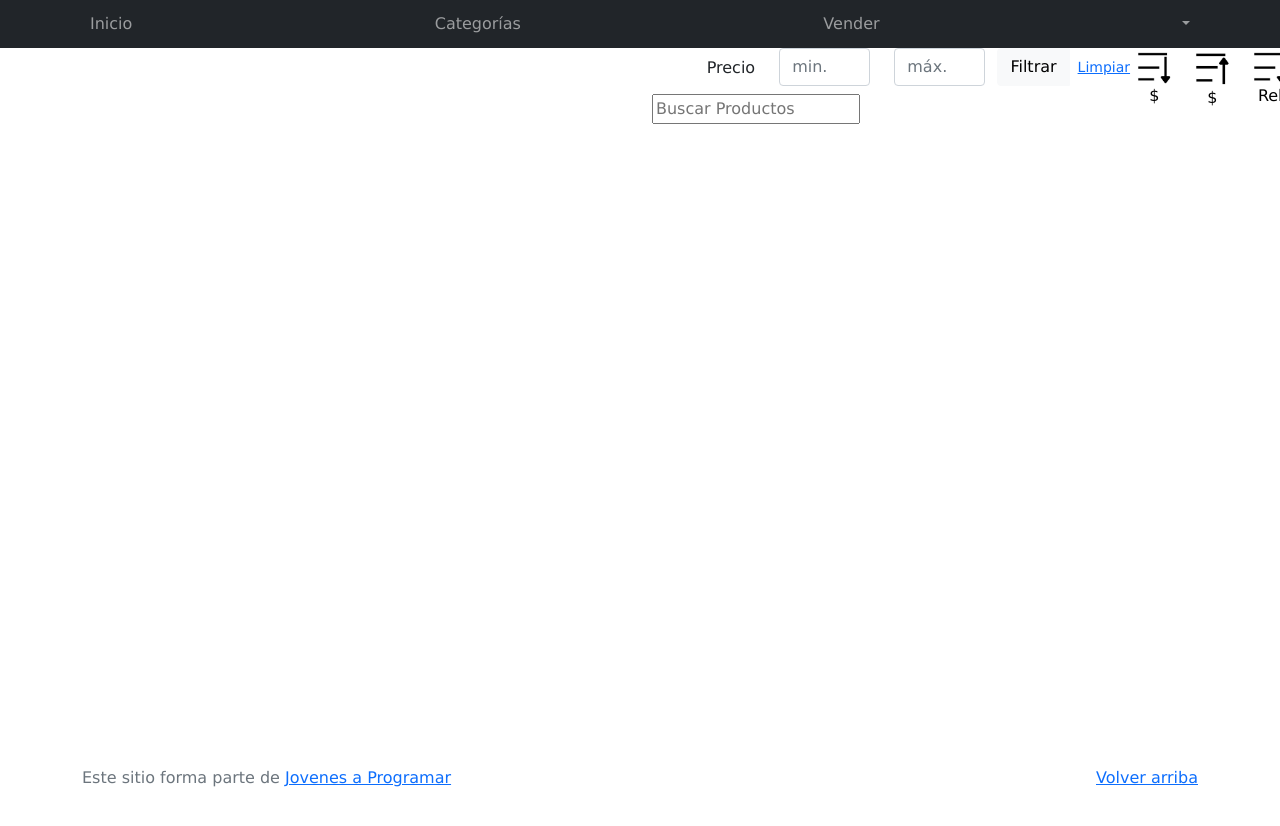
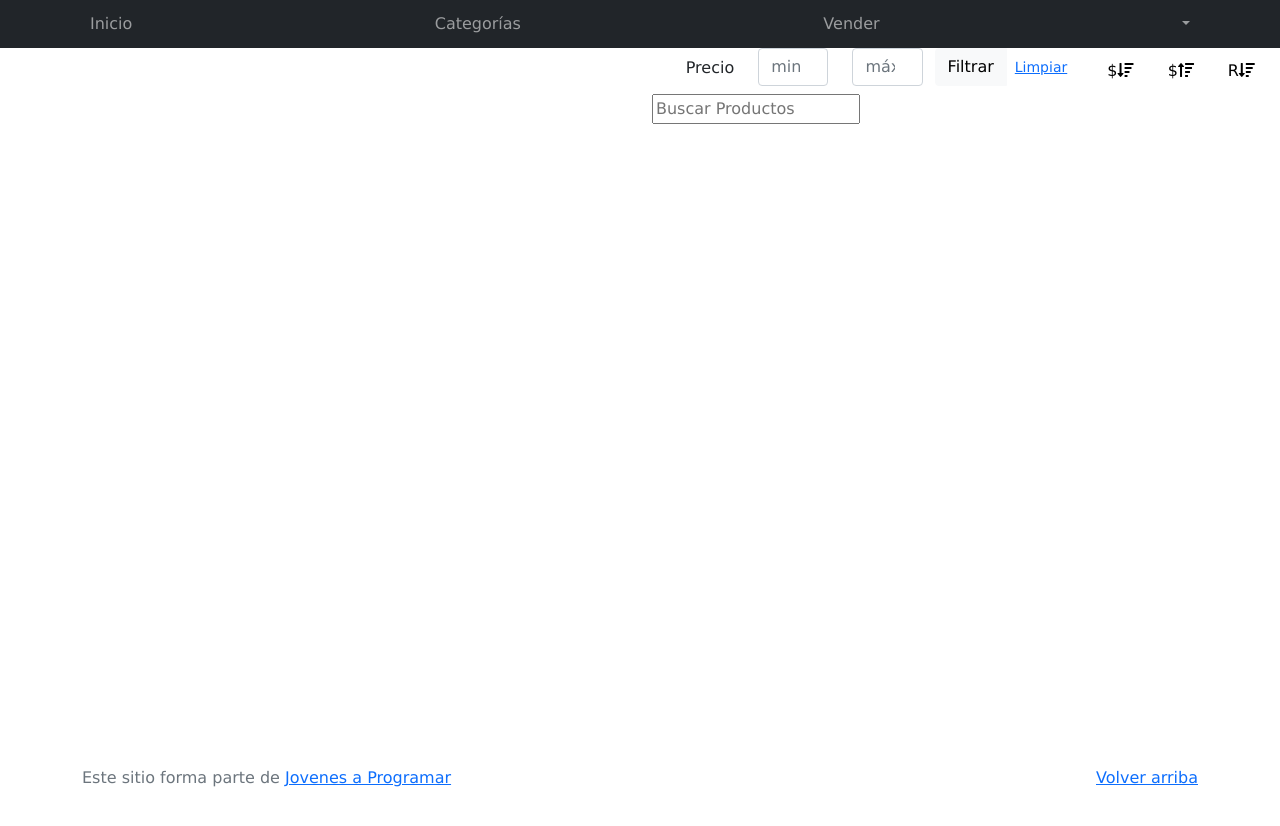
Before and after one commit to joaquinafonso/proyectofinal, a plain HTML site: page products.html in a window 1280 px wide. Drawn offline with Linux system fonts and the light colour scheme; no server answers.

Commit message:
pull
holas

```diff
--- a/css/styles.css
+++ b/css/styles.css
@@ -267,7 +267,7 @@ a.custom-card:hover {
 .btn-order-group{
   display: flex;
   flex-direction: row;
-  width: 20%;
+  width: 30%;
   padding: 3px;
   align-items: center;
   justify-content: center;
@@ -280,6 +280,7 @@ a.custom-card:hover {
   justify-content: center;
   border: white;
   background-color: white;
+  color: black;
 }
 .imgDA{
 width:36px;
--- a/js/products.js
+++ b/js/products.js
@@ -32,7 +32,7 @@ function placeItems(products, filter = /./){ // Si solo se le pasa la lista pone
             const paragraph = document.createElement("p");
             paragraph.innerText = products[i].name;
             let div = document.createElement('div')
-            div.classList = ('col-md-3')
+            div.classList = ('col-md-6 col-lg-3')
 
             div.innerHTML = `<div class='card' style='width: auto;' onclick=setProductId(${products[i].id})><img src='${products[i].image}' class='card-img-top' alt='...'><div class='card-body'><h5 class='card-title'>${products[i].name}</h5><p class='card-text'>${products[i].description}</p><span class='btn btn-primary btn-price'>${products[i].currency} ${products[i].cost}</span></div></div>`
 
--- a/products.html
+++ b/products.html
@@ -48,11 +48,11 @@
       </div>
     </div>
   </nav>
-  <div class="row">
+  <div class="row ">
     <div class="col-lg-6 offset-lg-6 col-md-12 mb-1 container">
       <div class="row container p-0 m-0">
         <div class="col">
-          <p class="font-weight-normal text-end my-2">Precio</p>
+          <p class="font-weight-normal text-end my-2 ">Precio</p>
         </div>
         <div class="col">
           <input class="form-control" type="number" placeholder="min." id="rangeFilterCountMin">
@@ -66,11 +66,12 @@
             <button class="btn btn-link btn-sm" id="clearRangeFilter">Limpiar</button>
           </div>
         </div>
-        <div class="btn-order-group">
-          <button class="orderButton" id="ordenAscendente"> <img src="img/decendente.jpg" alt="ascending-down-icon" class="imgDA">$</button>
-          <button class="orderButton" id="ordenDesendente"> <img src="img/ascendente.jpg" alt="descending-filter-icon" class="imgDA">$</button>
-          <button class="orderButton" id="ordenRelevancia"> <img src="img/decendente.jpg" alt="ascending-down-icon"class="imgDA">Rel</button>
+        <div class="btn-group btn-order-group" role="group" aria-label="Basic outlined example">
+          <button type="button" class="orderButton btn btn-outline-primary"  id="ordenAscendente" alt="ascending-down-icon">$<i class="fas fa-sort-amount-down mr-1"></i></button>
+          <button type="button" class="orderButton btn btn-outline-primary"  id="ordenDesendente" alt="descending-filter-icon">$<i class="fas fa-sort-amount-up mr-1"></i></button>
+          <button type="button" class="orderButton btn btn-outline-primary"  id="ordenRelevancia" alt="ascending-down-icon" >R<i class="fas fa-sort-amount-down mr-1"></i></button>
         </div>
+
       </div>
       <section>
         <input type="search" id ="searcher" placeholder="Buscar Productos">
```
Also changed, not shown: index.html (+1 -1 lines).
